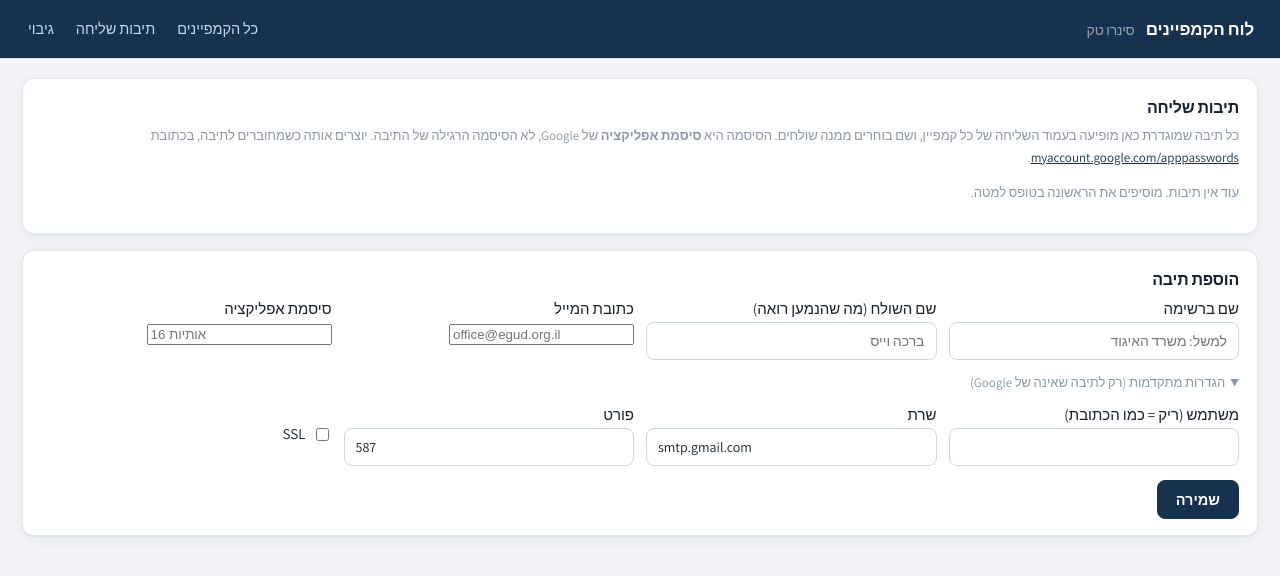
After one commit to sy-nero/-_-, a Flask app: page /senders in a window 1280 px wide, after a click on "הגדרות מתקדמות (רק לתיבה שאינה של Google)". The commit adds this page. Shown: the top 576 px of the page. Run offline with Flask 3, Linux system fonts and the light colour scheme; data that the repository does not hold is empty.

Commit message:
לוח: תיבות שליחה מנוהלות מהדפדפן, ובחירת תיבה בכל שליחה
עמוד "תיבות שליחה" שומר כתובות וסיסמאות אפליקציה במסד (בלי לערוך .env),
עם בדיקת חיבור. בעמוד השליחה בוחרים מאיזו תיבה יוצא המייל, והבחירה
נשמרת לקמפיין. סיסמה שגויה מוצגת כהודעה ולא מפילה את העמוד.

Co-Authored-By: Claude Opus 5.5 <noreply@anthropic.com>
Claude-Session: https://claude.ai/code/session_01Gd8wGWaCoSb6ZExiDvqztF

```diff
--- a/egud_bot/campaigns.py
+++ b/egud_bot/campaigns.py
@@ -104,7 +104,7 @@ class CampaignStore:
         with self._conn() as conn:
             conn.executescript(SCHEMA)
             # מיגרציה למאגר שנוצר לפני שהשדות האלה נוספו
-            for column in ("search_query", "subject_tpl", "body_tpl"):
+            for column in ("search_query", "subject_tpl", "body_tpl", "sender_id"):
                 try:
                     conn.execute(f"ALTER TABLE campaigns ADD COLUMN {column} TEXT")
                 except Exception:  # noqa: BLE001 — העמודה כבר קיימת
@@ -181,7 +181,7 @@ class CampaignStore:
     def update(self, campaign_id: int, **fields) -> None:
         allowed = {"title", "kind", "started_on", "source_campaign", "variant",
                    "archived", "position", "search_query", "subject_tpl",
-                   "body_tpl"}
+                   "body_tpl", "sender_id"}
         sets = {k: v for k, v in fields.items() if k in allowed}
         if not sets:
             return
--- a/webapp/app.py
+++ b/webapp/app.py
@@ -35,6 +35,7 @@ from webapp.jobs import runner  # noqa: E402
 from egud_bot.campaigns import (CampaignStore, TEXT_FIELDS, AUTO_FIELDS,  # noqa: E402
                                 MANUAL_FIELDS, ALL_FIELDS)
 from egud_bot.storage import Storage  # noqa: E402
+from egud_bot import senders as sender_box  # noqa: E402
 
 app = Flask(__name__)
 app.secret_key = config.flask_secret_key
@@ -410,6 +411,9 @@ def send_page(campaign_id):
     all_pool = request.args.get("all") == "1"
     run_id = "" if all_pool or not run else str(run["id"])
     pending = st.leads_to_email(limit, run_id=run_id)
+    boxes = sender_box.SenderStore()
+    chosen = boxes.get(_col(campaign, "sender_id"))
+    sender = sender_box.as_smtp(chosen)
     previews = []
     for lead in pending:
         template_campaign = (f"{campaign['source_campaign']}_offer"
@@ -417,16 +421,20 @@ def send_page(campaign_id):
                              else campaign["source_campaign"])
         subject, _html, text = pipeline._render(
             template_campaign,
-            pipeline.build_ctx(config, campaign["source_campaign"], lead),
+            pipeline.build_ctx(config, campaign["source_campaign"], lead,
+                               sender=sender),
             custom_of(campaign))
         previews.append({"lead": lead, "subject": subject, "text": text})
+    env_from, env_name, _, _ = config.sender_for(campaign["source_campaign"])
 
     return render_template("send.html", campaign=campaign, previews=previews,
                            scan_only=bool(run_id), has_run=bool(run),
                            pool_total=st.pending_count_for(),
                            sample=previews[0] if previews else None,
                            sent=st.sent_leads(campaign["variant"] or "", 200),
-                           tracking_on=bool(config.tracking_base_url))
+                           tracking_on=bool(config.tracking_base_url),
+                           senders=boxes.all(), sender_id=_col(campaign, "sender_id"),
+                           env_sender=f"{env_name} <{env_from}>" if env_from else "")
 
 
 @app.route("/campaign/<int:campaign_id>/send", methods=["POST"])
@@ -441,15 +449,31 @@ def send_now(campaign_id):
         flash("לא נבחר אף נמען")
         return redirect(url_for("send_page", campaign_id=campaign_id))
 
-    errors = config.validate_for_email(campaign["source_campaign"])
-    if errors:
-        flash("חסרות הגדרות שליחה: " + ", ".join(errors))
+    # מאיזו תיבה לשלוח: נבחרת בעמוד השליחה ונזכרת לקמפיין לפעם הבאה
+    sender_id = (request.form.get("sender_id") or "").strip()
+    store.update(campaign_id, sender_id=sender_id)
+    sender = sender_box.as_smtp(sender_box.SenderStore().get(sender_id))
+    if sender:
+        errors = sender_box.missing(sender)
+        if errors:
+            flash("לתיבה שנבחרה חסר: " + ", ".join(errors)
+                  + ". אפשר להשלים בעמוד תיבות שליחה.")
+            return redirect(url_for("send_page", campaign_id=campaign_id))
+    else:
+        errors = config.validate_for_email(campaign["source_campaign"])
+        if errors:
+            flash("חסרות הגדרות שליחה: " + ", ".join(errors))
+            return redirect(url_for("send_page", campaign_id=campaign_id))
+
+    try:
+        summary = pipeline.send_emails(
+            config, st, campaign=campaign["source_campaign"],
+            limit=len(chosen), variant=campaign["variant"] or "", only=chosen,
+            custom=custom_of(campaign), campaign_id=str(campaign_id),
+            sender=sender)
+    except Exception as exc:  # noqa: BLE001 — סיסמה שגויה וכו' מוצגים, לא 500
+        flash(f"השליחה נכשלה: {exc}")
         return redirect(url_for("send_page", campaign_id=campaign_id))
-
-    summary = pipeline.send_emails(
-        config, st, campaign=campaign["source_campaign"],
-        limit=len(chosen), variant=campaign["variant"] or "", only=chosen,
-        custom=custom_of(campaign), campaign_id=str(campaign_id))
     flash(f"נשלחו {summary.get('sent', 0)} מיילים")
     return redirect(url_for("send_page", campaign_id=campaign_id))
 
@@ -766,6 +790,46 @@ def phones_csv(campaign_id):
         "Content-Disposition": f'attachment; filename="phones-{campaign_id}.csv"'})
 
 
+# ---------------------------- תיבות שליחה ----------------------------
+@app.route("/senders", methods=["GET", "POST"])
+def senders_page():
+    boxes = sender_box.SenderStore()
+    if request.method == "POST":
+        if not (request.form.get("from_email") or "").strip():
+            flash("חסרה כתובת מייל")
+            return redirect(url_for("senders_page"))
+        boxes.save(request.form.get("id") or None, **request.form.to_dict())
+        flash("התיבה נשמרה")
+        return redirect(url_for("senders_page"))
+    edit = boxes.get(request.args.get("edit"))
+    return render_template("senders.html", senders=boxes.all(), edit=edit)
+
+
+@app.route("/senders/<int:sender_id>/delete", methods=["POST"])
+def sender_delete(sender_id):
+    sender_box.SenderStore().delete(sender_id)
+    flash("התיבה נמחקה")
+    return redirect(url_for("senders_page"))
+
+
+@app.route("/senders/<int:sender_id>/test", methods=["POST"])
+def sender_test(sender_id):
+    """בודק שאפשר להתחבר לתיבה, בלי לשלוח כלום."""
+    from egud_bot.mailer import Mailer
+    sender = sender_box.as_smtp(sender_box.SenderStore().get(sender_id))
+    if not sender:
+        return redirect(url_for("senders_page"))
+    try:
+        with Mailer(host=sender["smtp_host"], port=sender["smtp_port"],
+                    user=sender["smtp_user"], password=sender["smtp_password"],
+                    from_email=sender["from_email"], use_ssl=sender["use_ssl"]):
+            pass
+        flash(f"החיבור ל-{sender['from_email']} עובד")
+    except Exception as exc:  # noqa: BLE001
+        flash(f"החיבור ל-{sender['from_email']} נכשל: {exc}")
+    return redirect(url_for("senders_page"))
+
+
 # ---------------------------- גיבוי ושחזור ----------------------------
 def _data_files() -> list:
     """קובצי הנתונים: מאגרי הלידים, הקמפיינים, ויומני השליחה."""
--- a/webapp/templates/base.html
+++ b/webapp/templates/base.html
@@ -260,6 +260,7 @@
   <nav style="display:flex; gap:18px; margin-inline-start:auto;">
     <a href="{{ url_for('board') }}">כל הקמפיינים</a>
     {% if full_mode %}<a href="{{ url_for('jobs_page') }}">סריקה</a>{% endif %}
+    <a href="{{ url_for('senders_page') }}">תיבות שליחה</a>
     <a href="{{ url_for('backup_page') }}">גיבוי</a>
     {% if session.get('ok') %}<a href="{{ url_for('logout') }}">יציאה</a>{% endif %}
   </nav>
--- /dev/null
+++ b/webapp/templates/senders.html
@@ -0,0 +1,76 @@
+{% extends "base.html" %}
+{% block title %}תיבות שליחה{% endblock %}
+{% block body %}
+
+<div class="card">
+  <h2>תיבות שליחה</h2>
+  <p class="sub">
+    כל תיבה שמוגדרת כאן מופיעה בעמוד השליחה של כל קמפיין, ושם בוחרים ממנה
+    שולחים. הסיסמה היא <b>סיסמת אפליקציה</b> של Google, לא הסיסמה הרגילה
+    של התיבה. יוצרים אותה כשמחוברים לתיבה, בכתובת
+    <a href="https://myaccount.google.com/apppasswords" target="_blank">myaccount.google.com/apppasswords</a>.
+  </p>
+  {% if not senders %}
+    <p class="muted">עוד אין תיבות. מוסיפים את הראשונה בטופס למטה.</p>
+  {% else %}
+  <div class="scroll">
+  <table>
+    <thead><tr><th>שם ברשימה</th><th>שולח</th><th>כתובת</th><th>סיסמה</th><th></th></tr></thead>
+    <tbody>
+    {% for b in senders %}
+    <tr>
+      <td><b>{{ b['label'] or '—' }}</b></td>
+      <td>{{ b['from_name'] or '—' }}</td>
+      <td class="remail">{{ b['from_email'] }}</td>
+      <td>{% if b['smtp_password'] %}<span class="ok">שמורה</span>{% else %}<span class="dash">חסרה</span>{% endif %}</td>
+      <td style="display:flex; gap:6px; flex-wrap:wrap;">
+        <a class="btn ghost small" href="{{ url_for('senders_page', edit=b['id']) }}">עריכה</a>
+        <form method="post" action="{{ url_for('sender_test', sender_id=b['id']) }}">
+          <button type="submit" class="ghost small">בדיקת חיבור</button></form>
+        <form method="post" action="{{ url_for('sender_delete', sender_id=b['id']) }}"
+              onsubmit="return confirm('למחוק את התיבה?');">
+          <button type="submit" class="ghost small">מחיקה</button></form>
+      </td>
+    </tr>
+    {% endfor %}
+    </tbody>
+  </table>
+  </div>
+  {% endif %}
+</div>
+
+<div class="card">
+  <h2>{{ 'עריכת תיבה' if edit else 'הוספת תיבה' }}</h2>
+  <form method="post" action="{{ url_for('senders_page') }}">
+    {% if edit %}<input type="hidden" name="id" value="{{ edit['id'] }}">{% endif %}
+    <div style="display:grid; grid-template-columns:repeat(auto-fit,minmax(220px,1fr)); gap:12px;">
+      <label>שם ברשימה<br><input type="text" name="label" placeholder="למשל: משרד האיגוד"
+             value="{{ edit['label'] if edit else '' }}"></label>
+      <label>שם השולח (מה שהנמען רואה)<br><input type="text" name="from_name" placeholder="ברכה וייס"
+             value="{{ edit['from_name'] if edit else '' }}"></label>
+      <label>כתובת המייל<br><input type="email" name="from_email" required dir="ltr"
+             placeholder="office@egud.org.il" value="{{ edit['from_email'] if edit else '' }}"></label>
+      <label>סיסמת אפליקציה{% if edit %} (ריק = להשאיר את הקיימת){% endif %}<br>
+        <input type="password" name="smtp_password" dir="ltr" autocomplete="new-password"
+               placeholder="16 אותיות"></label>
+    </div>
+    <details style="margin-top:12px;">
+      <summary class="muted">הגדרות מתקדמות (רק לתיבה שאינה של Google)</summary>
+      <div style="display:grid; grid-template-columns:repeat(auto-fit,minmax(180px,1fr)); gap:12px; margin-top:10px;">
+        <label>משתמש (ריק = כמו הכתובת)<br><input type="text" name="smtp_user" dir="ltr"
+               value="{{ edit['smtp_user'] if edit else '' }}"></label>
+        <label>שרת<br><input type="text" name="smtp_host" dir="ltr"
+               value="{{ edit['smtp_host'] if edit else 'smtp.gmail.com' }}"></label>
+        <label>פורט<br><input type="text" name="smtp_port" dir="ltr"
+               value="{{ edit['smtp_port'] if edit else '587' }}"></label>
+        <label style="display:flex; gap:6px; align-items:center;">
+          <input type="checkbox" name="use_ssl" {{ 'checked' if edit and edit['use_ssl'] }}> SSL</label>
+      </div>
+    </details>
+    <div style="margin-top:14px; display:flex; gap:10px;">
+      <button type="submit">שמירה</button>
+      {% if edit %}<a class="btn ghost" href="{{ url_for('senders_page') }}">ביטול</a>{% endif %}
+    </div>
+  </form>
+</div>
+{% endblock %}
```
Also changed, not shown: egud_bot/pipeline.py (+15 -4 lines), egud_bot/senders.py (added, +115 -0 lines), webapp/templates/send.html (+15 -0 lines).
